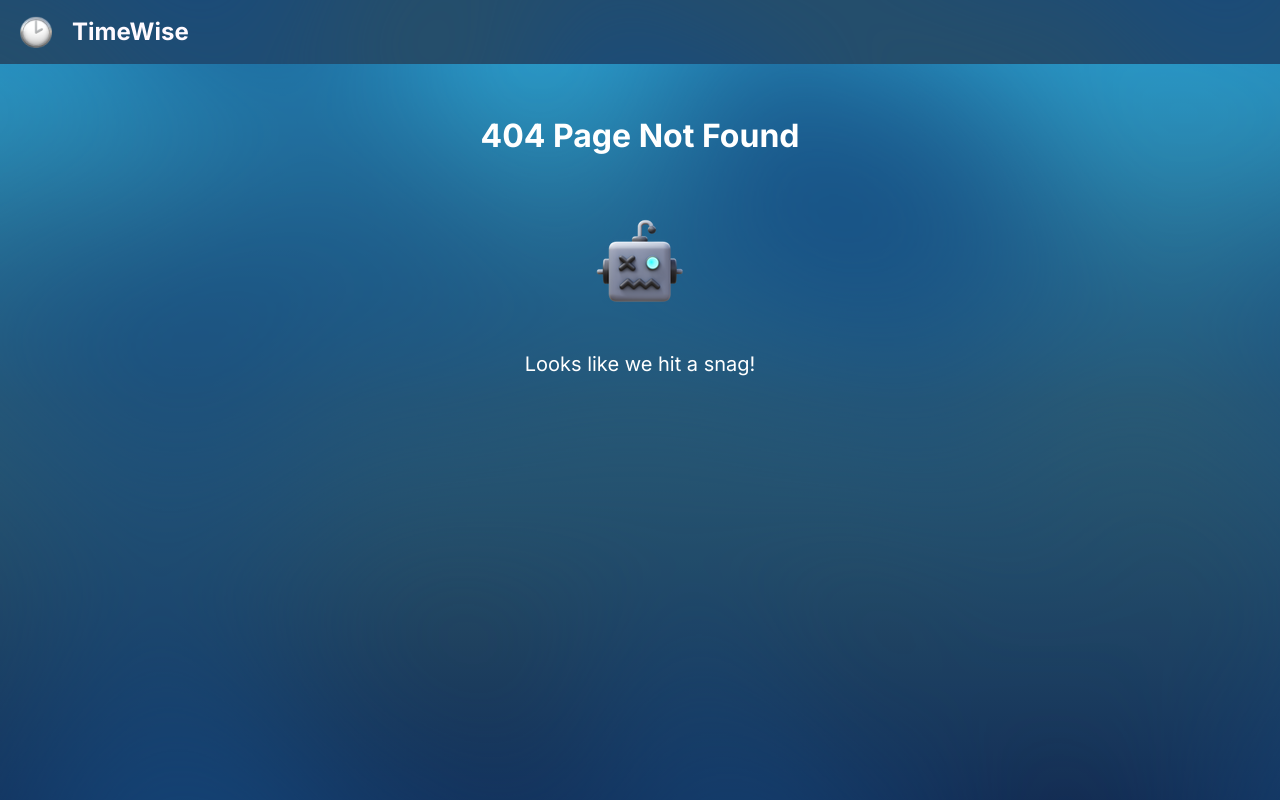
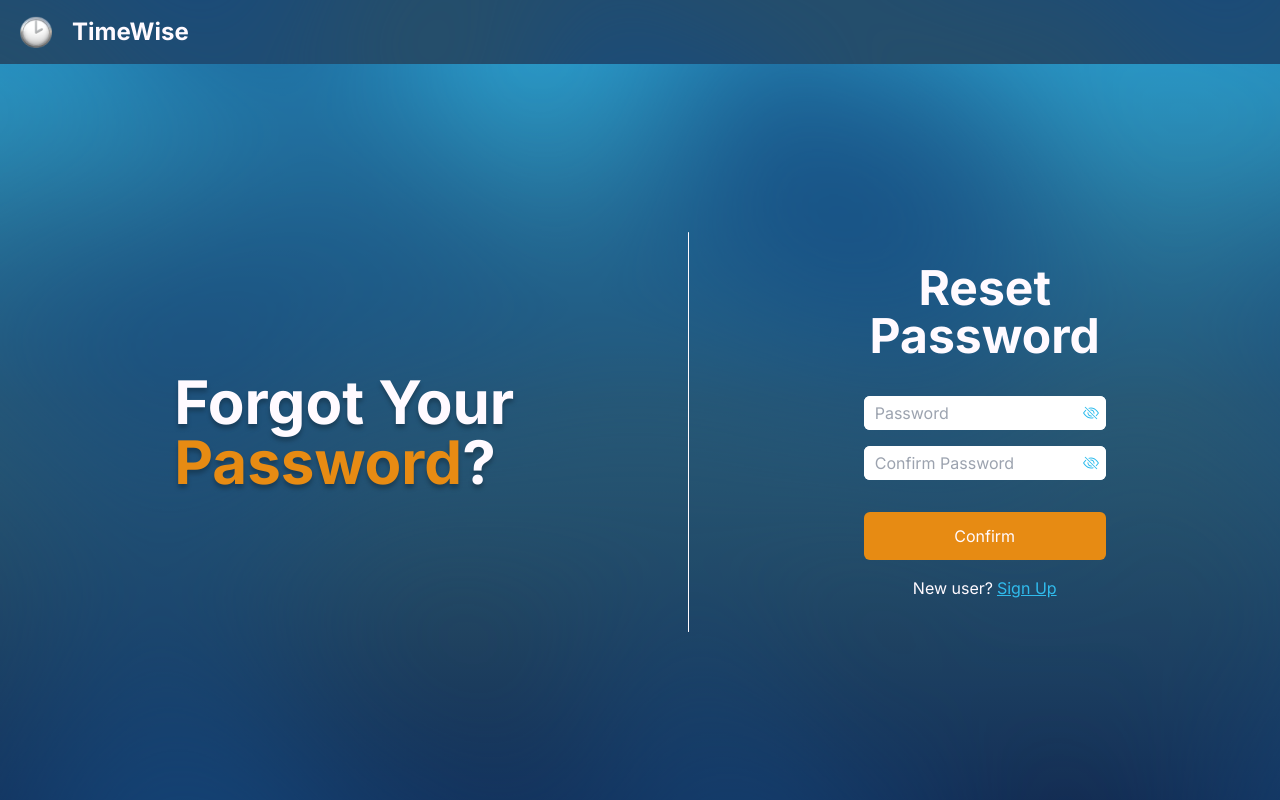
Before and after one commit to Sillor/timewise-client, a React (Vite) app: page /reset-password in a window 1280 px wide. Before the commit this address had no page. Built offline with nearby package versions, Linux system fonts and the light colour scheme.

Commit message:
added backend integration

```diff
--- a/src/main.jsx
+++ b/src/main.jsx
@@ -61,7 +61,7 @@ const router = createBrowserRouter([
             }
           },
           {
-            path: "/resetpassword",
+            path: "/request-password-reset",
             element: <ResetPassword />,
           },
           {
@@ -83,7 +83,7 @@ const router = createBrowserRouter([
             }
           },
           {
-            path: "/confirmresetpassword",
+            path: "/reset-password",
             element: <ConfirmPasswordReset />,
           },
           {
--- a/src/timetracker/components/account-popup-menu/AccountPopupMenu.jsx
+++ b/src/timetracker/components/account-popup-menu/AccountPopupMenu.jsx
@@ -1,5 +1,6 @@
 import React, {useEffect, useRef} from 'react'
 import { Link } from 'react-router-dom'
+import { authData, logout } from '../../utils/authHandler';
 import AccountPopupLink from './AccountPopupLink'
 
 export default function AccountPopupMenu({open, handleToggle, focusMenu}) {
--- a/src/timetracker/components/form-components/FormInput.jsx
+++ b/src/timetracker/components/form-components/FormInput.jsx
@@ -1,38 +1,72 @@
 import React, { useState } from "react";
 import PropTypes from "prop-types";
 import PasswordEye from "./PasswordEye";
+import checkValidPassword from "../../utils/checkValidPassword";
 
 export default function FormInput(props) {
-  const {type, error, className, onChange, placeholder, ...others} = props
+  const { type, error, className, onChange, placeholder, validate, ...others } =
+    props;
+  const [inputError, setInputError] = useState(null);
+  const [isHidden, setIsHidden] = useState(true);
   const isPassword = props.type === "password";
-  const [isHidden, setIsHidden] = useState(true);
+  const visibleError = error || inputError
 
   function handleEyeClick() {
     setIsHidden((prev) => !prev);
+  }
+
+  function validateEmail(value) {
+    const errorMessage = "Invalid Email Format"
+    const isValidEmail = /^[\w-\.]+@([\w-]+\.)+[\w-]{2,4}$/g.test(value);
+    setInputError(!isValidEmail ? errorMessage : "");
+    if (!isValidEmail) return errorMessage
+    return ""
+
+  }
+
+  function validatePassword(value) {
+    const checkedPassword = checkValidPassword(value);
+    const errorMessage = checkedPassword.message
+    setInputError(checkedPassword.error ? errorMessage : "");
+    if (checkedPassword.error) return errorMessage
+    return ""
+  }
+
+  function inputOnChange(event) {
+    const value = event.currentTarget.value;
+    if (type === "password") {
+      event.error = validatePassword(value);
+    } else if (type === "email" && validate) {
+      event.error = validateEmail(value);
+    }
+    if (onChange) onChange(event);
   }
 
   const errorDiv = (
     <div className="form-input--error-popup absolute w-6 h-6 bg-red-500 -left-8 rounded-full flex items-center justify-center group">
       <span>!</span>
       <div className="form-input--error-message hidden absolute left-7 z-10 bg-red-500 rounded-md px-2 min-w-60 text-center group-hover:block group-active:block">
-        {typeof error === "string"
-          ? error
-          : JSON.stringify(error)}
+        {typeof visibleError === "string"
+          ? visibleError
+          : JSON.stringify(visibleError)}
       </div>
     </div>
   );
   return (
-    <div className={`form-input relative flex items-center w-[242px] h-[34px] bg-white rounded-md ${className}`}>
-      {error && errorDiv}
+    <div
+      className={`form-input relative flex items-center w-[242px] h-[34px] bg-white rounded-md ${className}`}
+    >
+      {visibleError && errorDiv}
       <input
-        className={`w-full h-full text-dark rounded-l-md indent-[11px] outline-secondary outline-2 ${!isPassword?"rounded-r-md":""} focus-visible:outline`}
+        className={`w-full h-full text-dark rounded-l-md indent-[11px] outline-secondary outline-2 ${
+          !isPassword ? "rounded-r-md" : ""
+        } focus-visible:outline`}
         type={
-          (type &&
-            (isPassword ? (isHidden ? "password" : "text") : type)) ||
+          (type && (isPassword ? (isHidden ? "password" : "text") : type)) ||
           "text"
         }
         placeholder={placeholder ? placeholder : ""}
-        onChange={onChange}
+        onChange={inputOnChange}
         {...others}
       />
       {isPassword && (
@@ -41,7 +75,7 @@ export default function FormInput(props) {
           className="text-primary flex items-center justify-center h-full w-[34px] ms-1 cursor-pointer outline-secondary outline-2 focus-visible:outline rounded-r-md bg-white"
           onClick={handleEyeClick}
         >
-          <PasswordEye hidden={isHidden} className="w-4 h-5"/>
+          <PasswordEye hidden={isHidden} className="w-4 h-5" />
         </button>
       )}
     </div>
--- /dev/null
+++ b/src/timetracker/components/form-components/StatusMessage.jsx
@@ -0,0 +1,17 @@
+import React from "react";
+
+export default function StatusMessage({ message, success, className }) {
+  return (
+    <>
+      {message && (
+        <p
+          className={`${className} text-center ${
+            success ? "text-green-500" : "text-red-500"
+          }`}
+        >
+          {message}
+        </p>
+      )}
+    </>
+  );
+}
--- a/src/timetracker/components/navbar/Sidebar.jsx
+++ b/src/timetracker/components/navbar/Sidebar.jsx
@@ -14,8 +14,8 @@ export default function Sidebar({ open, handleToggle, focusMenu }) {
     { to: "/users", name: "Users", icon: <UsersIcon /> },
     { to: "/register", name: "Register" },
     { to: "/login", name: "Login" },
-    { to: "/resetpassword", name: "Reset Password" },
-    { to: "/confirmresetpassword", name: "Confirm password reset" },
+    { to: "/request-password-reset", name: "Reset Password" },
+    { to: "/reset-password", name: "Confirm password reset" },
     { to: "/pagenotfound", name: "Page Not Found" },
   ].map((link, i) => (
     <SidebarLink
--- a/src/timetracker/components/password-reset-form/PasswordResetForm.jsx
+++ b/src/timetracker/components/password-reset-form/PasswordResetForm.jsx
@@ -1,16 +1,13 @@
 import FormInput from '../../components/form-components/FormInput';
-import checkValidPassword from '../../utils/checkValidPassword';
 
 export default function PasswordResetForm({inputData, setInputData}) {
 
   function handlePasswordOnChange(event) {
     const value = event.target.value;
-    const checkedPassword = checkValidPassword(value);
-
     setInputData((prev) => ({
       ...prev,
       passwordValue: value,
-      passwordError: checkedPassword.error ? checkedPassword.message : '',
+      passwordError: event.error,
       confirmPasswordError:
         prev.confirmPasswordValue !== value ? 'Passwords Do Not Match' : '',
     }));
--- a/src/timetracker/pages/confirm-password-reset/ConfirmPasswordReset.jsx
+++ b/src/timetracker/pages/confirm-password-reset/ConfirmPasswordReset.jsx
@@ -1,9 +1,11 @@
-import { useState } from 'react';
-import './ConfirmPasswordReset.css';
-import { Link } from 'react-router-dom';
-import PasswordResetForm from '../../components/password-reset-form/PasswordResetForm.jsx';
-import Button from '../../components/button-component/Button.jsx';
-import Greeting from '../../components/greeting/Greeting.jsx';
+import { useState, useEffect } from "react";
+import "./ConfirmPasswordReset.css";
+import { Link, useLocation } from "react-router-dom";
+import PasswordResetForm from "../../components/password-reset-form/PasswordResetForm.jsx";
+import Button from "../../components/button-component/Button.jsx";
+import Greeting from "../../components/greeting/Greeting.jsx";
+import StatusMessage from "../../components/form-components/StatusMessage"
+import { confirmPasswordReset } from "../../utils/authHandler.js";
 
 function ConfirmPasswordReset() {
   const [inputData, setInputData] = useState({
@@ -12,23 +14,63 @@ function ConfirmPasswordReset() {
     confirmPasswordValue: null,
     confirmPasswordError: null,
   });
+  const [token, setToken] = useState('');
+  const [serverResponse, setServerResponse] = useState({ message: '', success: false });
+
+  const location = useLocation();
+
+  useEffect(() => {
+    const query = new URLSearchParams(location.search);
+    const token = query.get('token');
+
+    setToken(token);
+  }, [location]);
+
+  async function handleFormOnSubmit(event) {
+    event.preventDefault();
+    if (
+      inputData.passwordError ||
+      inputData.confirmPasswordError ||
+      !inputData.passwordValue ||
+      !inputData.confirmPasswordValue
+    ) {
+      setServerResponse({success: false, message: "Invalid Fields"});
+      return
+    }
+
+    const status = await confirmPasswordReset(token, inputData.passwordValue)
+    setServerResponse(status)
+
+  }
 
   return (
     <div className="flex items-center justify-center flex-col lg:flex-row lg:justify-evenly lg:pt-30">
-            <Greeting start="Forgot Your " highlight="Password" end="?"/>
+      <Greeting start="Forgot Your " highlight="Password" end="?" />
       <div>
-                <h2 className="text-5xl mb-9 font-bold justify-center text-center">Reset<br /> Password</h2>
-                <form className="flex flex-col gap-4 max-w-md w-full mx-auto">
-                    <PasswordResetForm inputData={inputData} setInputData={setInputData}/>
-                    <Button type="submit" className="w-45 h-12 mt-4">Confirm</Button>
+        <h2 className="text-5xl mb-9 font-bold justify-center text-center">
+          Reset
+          <br /> Password
+        </h2>
+        <form className="flex flex-col gap-4 max-w-md w-full mx-auto" onSubmit={handleFormOnSubmit}>
+          <PasswordResetForm
+            inputData={inputData}
+            setInputData={setInputData}
+          />
+          <Button type="submit" className="w-45 h-12 mt-4">
+            Confirm
+          </Button>
+          <StatusMessage message={serverResponse.message} success={serverResponse.success}/>
           <div className="flex justify-center">
             <h5>New user? </h5>
-                        <Link to="/register" className="ml-1 text-primary underline"> Sign Up</Link>
+            <Link to="/register" className="ml-1 text-primary underline">
+              {" "}
+              Sign Up
+            </Link>
           </div>
         </form>
       </div>
     </div>
-    )
+  );
 }
 
 export default ConfirmPasswordReset;
--- a/src/timetracker/pages/create-account-page/CreateAccountPage.jsx
+++ b/src/timetracker/pages/create-account-page/CreateAccountPage.jsx
@@ -6,6 +6,7 @@ import PasswordResetForm from "../../components/password-reset-form/PasswordRese
 import "./CreateAccountPage.css";
 import Greeting from "../../components/greeting/Greeting";
 import { register } from "../../utils/authHandler";
+import StatusMessage from "../../components/form-components/StatusMessage";
 
 export default function CreateAccountPage() {
   const [inputData, setInputData] = useState({
@@ -16,16 +17,17 @@ export default function CreateAccountPage() {
     confirmPasswordValue: null,
     confirmPasswordError: null,
   });
-  const [serverResponse, setServerResponse] = useState(null);
+  const [serverResponse, setServerResponse] = useState({success: false, message: ""});
 
   function handleEmailOnChange(event) {
-    const value = event.target.value;
-    const isValidEmail = /^[\w-\.]+@([\w-]+\.)+[\w-]{2,4}$/g.test(value);
-    if (!isValidEmail) {
+
+    const value = event.currentTarget.value;
+
+    if (event.error) {
       setInputData((prev) => ({
         ...prev,
         emailValue: value,
-        emailError: "Invalid Email Format",
+        emailError: event.error,
       }));
       return;
     } else {
@@ -73,6 +75,7 @@ export default function CreateAccountPage() {
             placeholder="Email Address"
             error={inputData.emailError}
             onChange={handleEmailOnChange}
+            validate
           />
           <PasswordResetForm
             inputData={inputData}
@@ -85,15 +88,7 @@ export default function CreateAccountPage() {
             Create Account
           </Button>
           <div className="mt-4 h-5">
-            {serverResponse && (
-              <div
-                className={`${
-                  serverResponse.success ? "text-green-500" : "text-red-500"
-                } text-center`}
-              >
-                {serverResponse.message}
-              </div>
-            )}
+            <StatusMessage message={serverResponse.message} success={serverResponse.success}/>
           </div>
         </form>
         <div className="text-center mt-4">
--- a/src/timetracker/pages/create-project-page/CreateProjectDialog.jsx
+++ b/src/timetracker/pages/create-project-page/CreateProjectDialog.jsx
@@ -21,7 +21,6 @@ const CreateProjectDialog = (props) => {
 
   const submitHandler = (e) => {
     e.preventDefault();
-    console.log(projectname);
   };
 
   function handleClick(event) {
--- a/src/timetracker/pages/login/SignIn.jsx
+++ b/src/timetracker/pages/login/SignIn.jsx
@@ -1,51 +1,54 @@
 import React, { useState } from 'react';
-import { useNavigate, Link } from 'react-router-dom';
-import PasswordInput from './Password';
+import { Link } from 'react-router-dom';
 import { login } from '../../utils/authHandler';
 import Button from "../../components/button-component/Button";
 import FormInput from "../../components/form-components/FormInput";
+import StatusMessage from '../../components/form-components/StatusMessage';
 import './Login.css';
 
 function SignIn() {
   const [email, setEmail] = useState('');
   const [password, setPassword] = useState('');
-  const [errorMessage, setErrorMessage] = useState('');
+  const [hasError, setHasError] = useState(false)
+  const [serverResponse, setServerResponse] = useState({success: false, message: ""});
 
   function handleEmailOnChange(event) {
-    const val = event.currentTarget.value;
-    setEmail(val)
+    setEmail(event.currentTarget.value)
+    setHasError(event.error)
   }
   function handlePasswordOnChange(event) {
-    const val = event.currentTarget.value;
-    setPassword(val)
+    setPassword(event.currentTarget.value)
+    setHasError(event.error)
   }
 
-  async function handleSubmitOnClick() {
+  async function handleSubmitOnClick(event) {
+    if (hasError) {
+      setServerResponse({success: false, message: "Invalid Field"})
+      return
+    }
     const status = await login(email, password);
-    if (!status.success) setErrorMessage(status.message)
+    setServerResponse(status)
   }
-
-
 
   return (
     <div className="text-center">
       <h1 className="text-5xl mb-8 font-bold">Sign In</h1>
       <div className="flex flex-col gap-4">
-        <FormInput type="email" placeholder="Email address" value={email} onChange={handleEmailOnChange}/>
+        <FormInput type="email" placeholder="Email address" value={email} onChange={handleEmailOnChange} validate/>
         <FormInput type="password" placeholder="Password" value={password} onChange={handlePasswordOnChange}/>
       </div>
       <h2>
         <Link
           className="text-xs lg:text-xs text-primary underline pl-28 lg:pl-28"
-          to="/resetpassword"
+          to="/request-password-reset"
         >
           Forgot your password?
         </Link>
       </h2>
-      {errorMessage && <p className="text-red-500">{errorMessage}</p>}
       <Button className="w-full py-2.5 mt-5 mb-1.5 font-bold" onClick={handleSubmitOnClick}>
         Sign In
       </Button>
+      <StatusMessage message={serverResponse.message} success={serverResponse.success} className="max-w-[242px]"/>
       <h2 className="mt-2.5">
         New user?{" "}
         <Link className="text-primary underline" to="/register">
--- a/src/timetracker/pages/reset-password/ResetPassword.jsx
+++ b/src/timetracker/pages/reset-password/ResetPassword.jsx
@@ -4,19 +4,18 @@ import Button from "../../components/button-component/Button"
 import FormInput from '../../components/form-components/FormInput';
 import { resetPassword } from '../../utils/authHandler';
 import './ResetPassword.css';
+import StatusMessage from '../../components/form-components/StatusMessage';
 
 function ResetPassword() {
-  const [message, setMessage] = useState(null);
-  const [messageSuccess, setMessageSuccess] = useState(false);
+  const [serverResponse, setServerResponse] = useState({success: false, message: ""})
 
-  async function handleSubmit(e) {
+  async function handleFormOnSubmit(e) {
     e.preventDefault();
     const formData = new FormData(e.target);
     const data = Object.fromEntries(formData);
 
     const result = await resetPassword(data);
-    setMessage(result.message);
-    setMessageSuccess(result.success ? true : false);
+    setServerResponse(result)
   }
 
   return (
@@ -25,7 +24,7 @@ function ResetPassword() {
         <h1 className="max-w-[262px] md:max-w-[512px] text-[3em] font-bold text-light mb-8">
           Reset Your Password
         </h1>
-        <form className="max-w-[262px] flex-col m-auto" onSubmit={handleSubmit}>
+        <form className="max-w-[262px] flex-col m-auto" onSubmit={handleFormOnSubmit}>
           <p className="text-light font-normal mb-8">
             Enter the email address associated with your account and a link will
             be sent to reset your password.
@@ -34,14 +33,7 @@ function ResetPassword() {
             <FormInput type="email" placeholder="Email address" name="email" pattern="^[a-zA-Z0-9._\-]+@[a-zA-Z0-9.\-]+\.[a-zA-Z]{2,}$" required className="!w-full mb-4"/>
           </label>
           <Button type="submit" className="w-full h-12 my-4">Submit</Button>
-          {message && (
-            <p
-              className={`text-center mx-auto ${messageSuccess ? 'text-green-500' : 'text-red-500'
-                }`}
-            >
-              {message}
-            </p>
-          )}
+          <StatusMessage message={serverResponse.message} success={serverResponse.success}/>
           <p className="text-light text-[0.85em] text-center">
             Don't have an account?{' '}
             <Link
--- a/src/timetracker/utils/authHandler.js
+++ b/src/timetracker/utils/authHandler.js
@@ -83,10 +83,10 @@ export async function logout() {
 
 export async function resetPassword(data) {
   try {
-    const response = await fetch('http://localhost:5000/reset', {
-      method: 'POST',
+    const response = await fetch("http://localhost:5000/reset", {
+      method: "POST",
       headers: {
-        'Content-Type': 'application/json',
+        "Content-Type": "application/json",
       },
       body: JSON.stringify(data),
     });
@@ -95,7 +95,30 @@ export async function resetPassword(data) {
   } catch (error) {
     return {
       success: false,
-      message: `An error occurred: ${error.message}`
-    }
+      message: `An error occurred: ${error.message}`,
+    };
   }
 }
+
+export async function confirmPasswordReset(token, password) {
+  try {
+    const response = await fetch("http://localhost:5000/reset-confirm", {
+      method: "POST",
+      headers: {
+        "Content-Type": "application/json",
+      },
+      body: JSON.stringify({ token, password: password }),
+    });
+
+    if (response.status === 200) {
+      setTimeout(()=>{logout()},1000)
+      return { success: true, message: "Password has been reset.\nRedirecting..." };
+    }
+    return { success: false, message: "Password Reset Failed" };
+  } catch (error) {
+    return {
+      success: false,
+      message: `Password Reset Failed`,
+    };
+  }
+}
```
Lines whose indentation alone changed are shown as unchanged.
